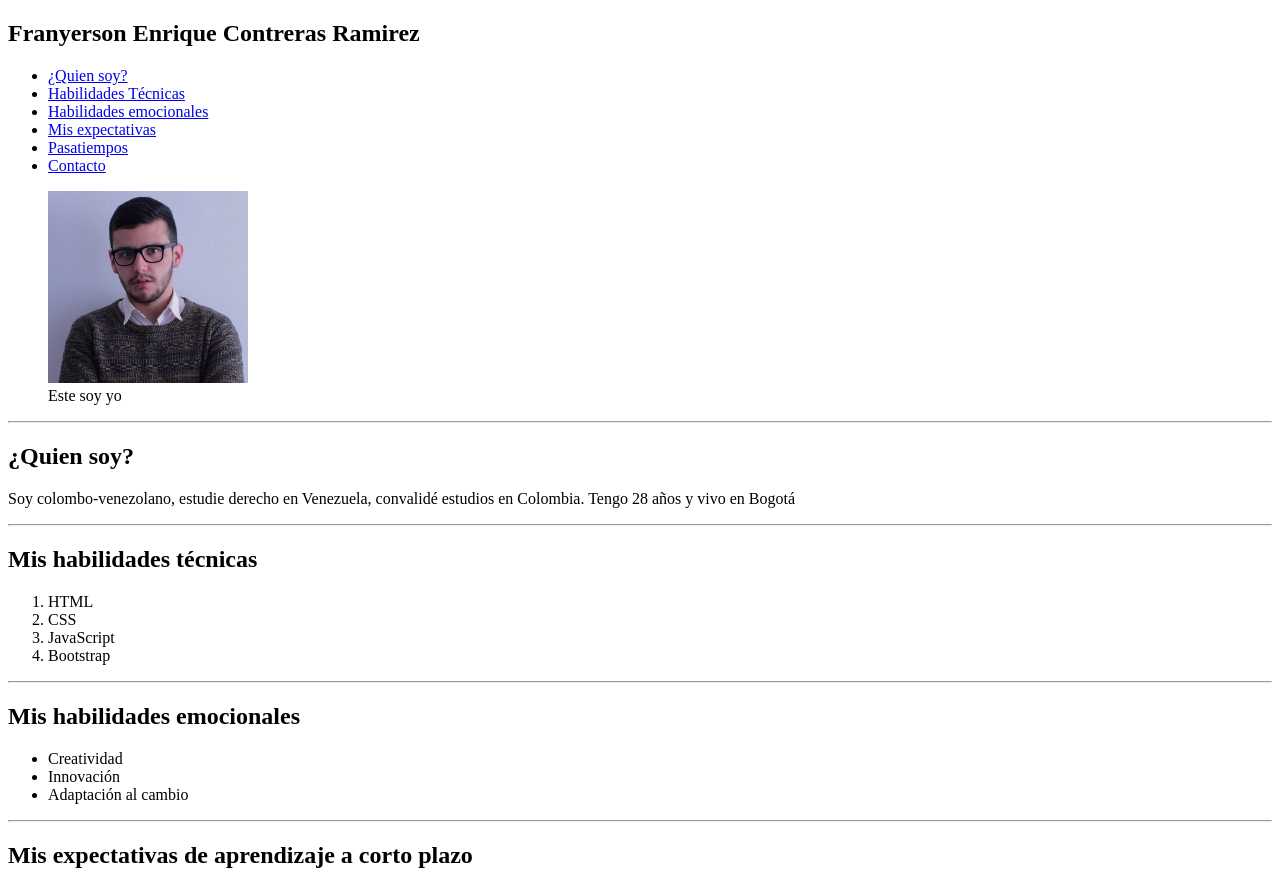
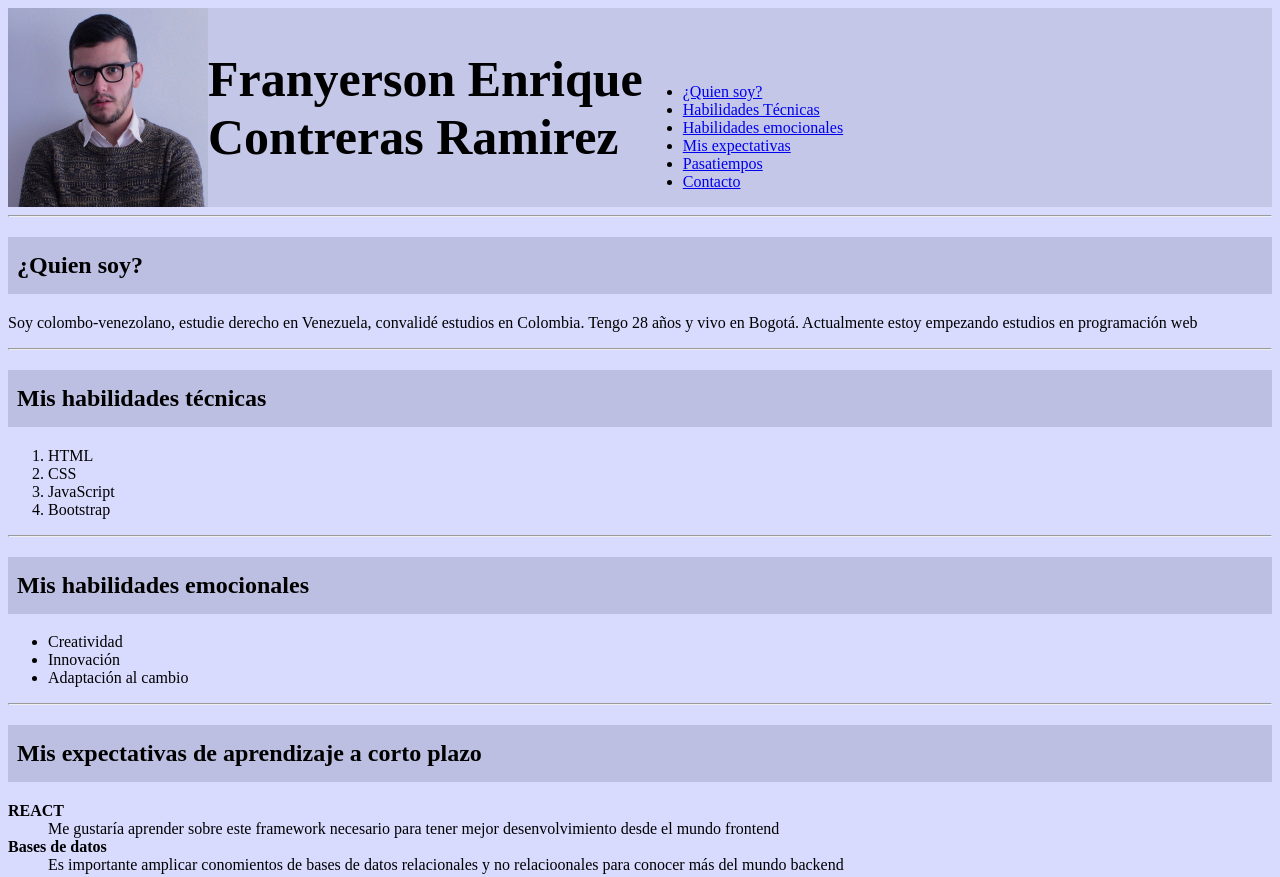
Before and after one commit to EnriqueContramirez/bit00me, a plain HTML site: page docs/index.html in a window 1280 px wide. Shown: the top 877 px of the page. Drawn offline with Linux system fonts and the light colour scheme.

Commit message:
Se agregan estilos

```diff
--- /dev/null
+++ b/docs/estilos.css
@@ -0,0 +1,25 @@
+body{
+    background-color: #D8DBFE;
+}
+header {
+    background-color: #C4C7E8;
+}
+
+nav {
+    display: flex;
+    flex-direction: row;
+}
+
+h1{
+    font-size: 50px;
+}
+
+#opcionesMenu{
+    align-self: end;
+    justify-self: end;
+    margin-left: 0;
+}
+h2{
+    background-color: #BCBFE1;
+    padding: 15px 12px 15px 9px;
+}
--- a/docs/index.html
+++ b/docs/index.html
@@ -4,14 +4,16 @@
     <meta charset="UTF-8">
     <meta http-equiv="X-UA-Compatible" content="IE=edge">
     <meta name="viewport" content="width=device-width, initial-scale=1.0">
+    <link rel="stylesheet" href="./estilos.css">
     <title>FECR</title>
 </head>
 <body>
     <!--Menú de navegación-->
     <header>
         <nav>
-            <h1>Franyerson Enrique Contreras Ramirez</h1>
-            <ul>
+            <img src="fotoDePerfil.jpg" alt="Imagen_del_autor" style="width: 200px;">
+            <h1>Franyerson Enrique <br>Contreras Ramirez</h1>
+            <ul id="opcionesMenu">
                 <li><a href="#quienSoy">¿Quien soy?</a></li>
                 <li><a href="#habilidadesTecnicas">Habilidades Técnicas</a></li>
                 <li><a href="#habilidadesEmocionales">Habilidades emocionales</a></li>
@@ -21,15 +23,11 @@
             </ul>
         </nav>
     </header>
-    <figure>
-        <img src="fotoDePerfil.jpg" alt="Imagen_del_autor" style="width: 200px;">
-        <figcaption>Este soy yo</figcaption>
-    </figure>
     <!--Perfil-->
     <hr>
     <main id="quienSoy">
         <h2>¿Quien soy?</h2>
-        <p>Soy colombo-venezolano, estudie derecho en Venezuela, convalidé estudios en Colombia. Tengo 28 años y vivo en Bogotá</p>
+        <p>Soy colombo-venezolano, estudie derecho en Venezuela, convalidé estudios en Colombia. Tengo 28 años y vivo en Bogotá. Actualmente estoy empezando estudios en programación web</p>
     </main>
     <hr>
     <!--Habilidades-->
```
